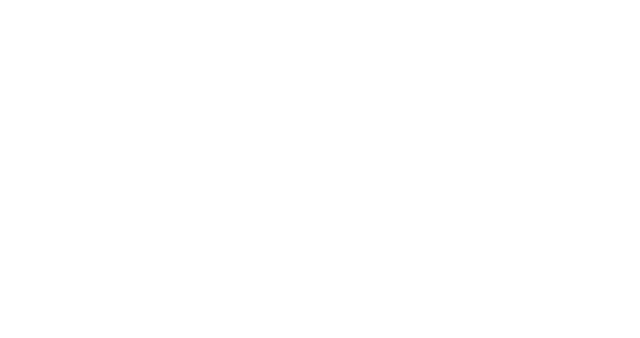
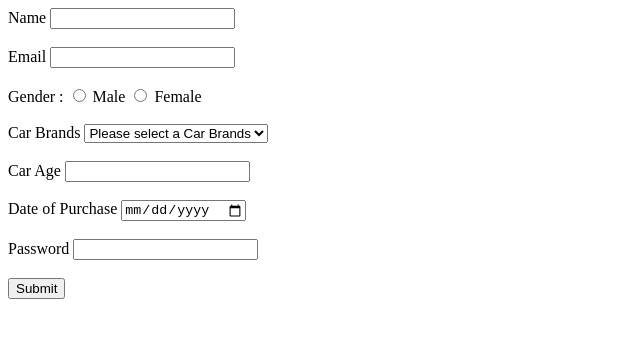
Before and after one commit to acciojob/car-insurance-form-Rahullkr09, a website: page main.html in a window 1280 px wide. Shown: the whole page, without its empty margins (0-640 px from the left). Drawn offline with Linux system fonts and the light colour scheme.

Commit message:
created a submission

```diff
--- a/main.html
+++ b/main.html
@@ -10,6 +10,39 @@
 	<!-- the entire body must be written by student -->
     <script type="text/javascript" src="./script.js">
 </script>
+	<form method = "post">
+		<label for = "name">Name</label>
+		<input type = "text" id = "name" required>
+		<br><br>
+		<label for = "email">Email</label>
+		<input type = "email" id = "email" required>
+		<br><br>
+		<label>Gender : </label>
+		<input type = "radio" required>
+		<label>Male</label>
+		<input type = "radio" required>
+		<label>Female</label>
+		<br><br>
+		<label for = "cars">Car Brands</label>
+		<select id = "cars">
+			<option value = "">Please select a Car Brands</option>
+			<option value = "bmw">BMW</option>
+			<option value = "audi">Audi</option>
+			<option value = "mercedez">Mercedez</option>
+		</select>
+		<br><br>
+		<label for = "carage">Car Age</label>
+		<input type = "number" id = "carage" required>
+		<br><br>
+		<lable for = "dop">Date of Purchase</lable>
+		<input type = "date" id = "dop" required>
+		<br><br>
+		<label for = "password">Password</label>
+		<input type = "password" id = "password" required>
+		<br><br>
+		<button type = "submit">Submit</button>
+
+	</form>
 
 </body>
 
```
